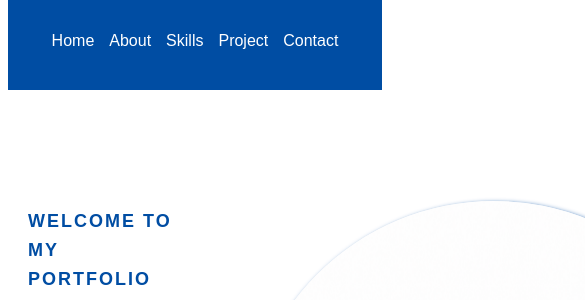
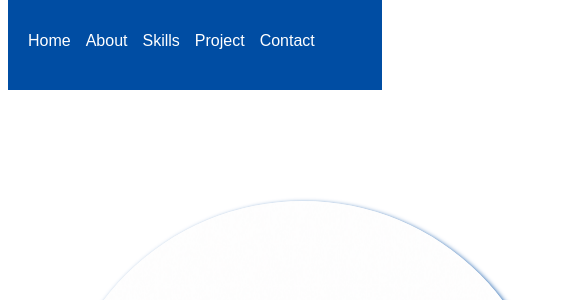
Before and after one commit to PaulCodes14/Heat-Port, a plain HTML site: page index.html in a window 390 px wide. Shown: the part 137-437 px from the top of the page, 585 px wide, since content can reach past the window. Drawn offline with Linux system fonts and the light colour scheme.

Commit message:
Update nav-links and add hero styles
Remove center justification from nav-links and add styles for hero section.

```diff
--- a/style.css
+++ b/style.css
@@ -203,10 +203,12 @@ footer {
 
     .nav-links {
         flex-wrap: wrap;
-        justify-content: center;
         gap: 15px;
     }
-
+   .hero{
+       flex-direction:row;
+       justify-content:center;
+   }
     .hero h1 {
         font-size: 40px;
     }
```
